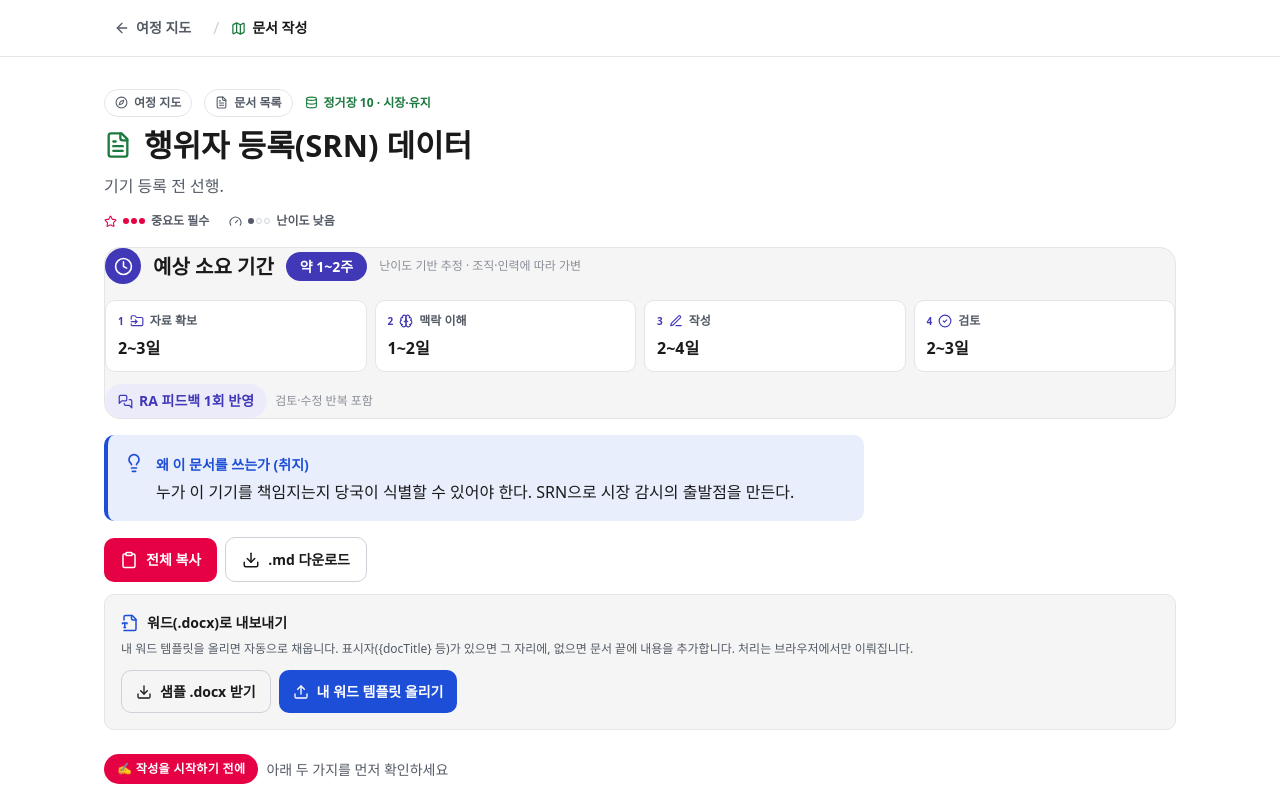
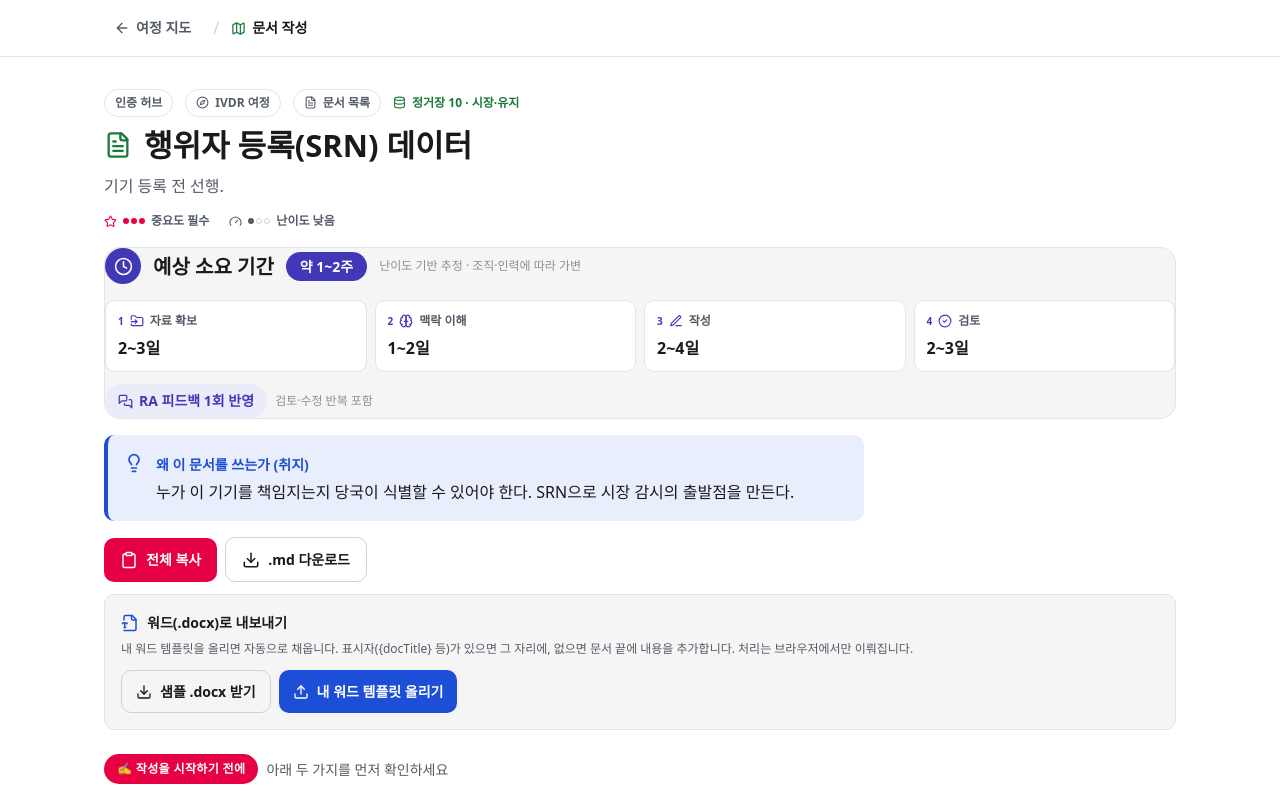
Before and after one commit to mungbws1031/ivdr-wiki, a React (Vite) app: page /doc/actor-registration in a window 1280 px wide. Shown: the top 794 px of the page. Built offline with nearby package versions, Linux system fonts and the light colour scheme; a web font is replaced by a local one.

Commit message:
feat: migrate IVDR journey to /ivdr path, update all station links

```diff
--- a/src/components/ConceptPage.tsx
+++ b/src/components/ConceptPage.tsx
@@ -94,7 +94,7 @@ export function ConceptPage() {
                 return (
                   <Link
                     key={s.id}
-                    to={`/station/${s.id}`}
+                    to={`/ivdr/station/${s.id}`}
                     className="flex items-center gap-3 rounded-[var(--r-md)] border bg-bg transition-[transform] hover:-translate-y-0.5"
                     style={{ borderColor: "var(--border)", boxShadow: "var(--shadow-card)", padding: "var(--s-3)" }}
                   >
--- a/src/components/DocumentTree.tsx
+++ b/src/components/DocumentTree.tsx
@@ -237,7 +237,7 @@ export function DocumentTree() {
                                 {/* 우측 액션 */}
                                 <div className="ml-auto flex items-center gap-2">
                                   <Link
-                                    to={`/station/${station.id}`}
+                                    to={`/ivdr/station/${station.id}`}
                                     title={`정거장 ${station.id} · ${phase.title}`}
                                     className="inline-flex items-center gap-1 rounded-[var(--r-sm)] font-semibold text-text-muted hover:bg-surface"
                                     style={{ fontSize: "var(--t-xs)", padding: "4px 8px" }}
--- a/src/components/DocumentWorkspace.tsx
+++ b/src/components/DocumentWorkspace.tsx
@@ -46,7 +46,7 @@ export function DocumentWorkspace() {
       <div className="min-h-screen bg-bg">
         <PageHeader crumb="문서 작성" />
         <main className="mx-auto" style={{ maxWidth: "var(--max-w)", padding: "var(--s-12) var(--margin)" }}>
-          <p className="text-text-muted">해당 문서를 찾을 수 없습니다. <Link to="/" className="underline">여정 지도로</Link></p>
+          <p className="text-text-muted">해당 문서를 찾을 수 없습니다. <Link to="/ivdr" className="underline">IVDR 여정으로</Link></p>
         </main>
       </div>
     );
@@ -74,8 +74,15 @@ export function DocumentWorkspace() {
               className="inline-flex items-center gap-1.5 rounded-[var(--r-full)] font-semibold text-text-muted hover:text-text"
               style={{ fontSize: "var(--t-xs)", border: "1px solid var(--border)", padding: "3px 10px" }}
             >
+              인증 허브
+            </Link>
+            <Link
+              to="/ivdr"
+              className="inline-flex items-center gap-1.5 rounded-[var(--r-full)] font-semibold text-text-muted hover:text-text"
+              style={{ fontSize: "var(--t-xs)", border: "1px solid var(--border)", padding: "3px 10px" }}
+            >
               <Compass size={13} aria-hidden />
-              여정 지도
+              IVDR 여정
             </Link>
             <Link
               to="/documents"
@@ -86,7 +93,7 @@ export function DocumentWorkspace() {
               문서 목록
             </Link>
             <Link
-              to={`/station/${station.id}`}
+              to={`/ivdr/station/${station.id}`}
               className="inline-flex items-center gap-1.5 font-semibold"
               style={{ color, fontSize: "var(--t-xs)" }}
             >
@@ -422,7 +429,7 @@ export function DocumentWorkspace() {
 
               {/* 정거장 상세로 */}
               <Link
-                to={`/station/${station.id}`}
+                to={`/ivdr/station/${station.id}`}
                 className="inline-flex items-center justify-center gap-2 rounded-[var(--r-md)] font-semibold text-text-muted hover:bg-surface"
                 style={{ fontSize: "var(--t-sm)", padding: "10px", border: "1px solid var(--border)" }}
               >
--- a/src/components/JourneyMap.tsx
+++ b/src/components/JourneyMap.tsx
@@ -33,10 +33,10 @@ export function JourneyMap() {
     openId != null ? stations.find((s) => s.id === openId) ?? null : null;
 
   const openStation = useCallback(
-    (sid: number) => navigate(`/station/${sid}`),
+    (sid: number) => navigate(`/ivdr/station/${sid}`),
     [navigate],
   );
-  const closeStation = useCallback(() => navigate("/"), [navigate]);
+  const closeStation = useCallback(() => navigate("/ivdr"), [navigate]);
 
   // scroll-spy: 현재 화면의 페이즈 강조
   const [activePhase, setActivePhase] = useState<PhaseId | null>("p1");
@@ -123,6 +123,13 @@ export function JourneyMap() {
               <Library size={18} style={{ color: "var(--info)" }} aria-hidden />
               개념 위키
             </Link>
+            <Link
+              to="/"
+              className="inline-flex items-center gap-2 rounded-[var(--r-md)] border font-bold text-text-muted hover:bg-surface"
+              style={{ borderColor: "var(--border)", fontSize: "var(--t-sm)", padding: "11px 18px", minHeight: 44 }}
+            >
+              ← 인증 허브
+            </Link>
           </div>
         </header>
 
```
